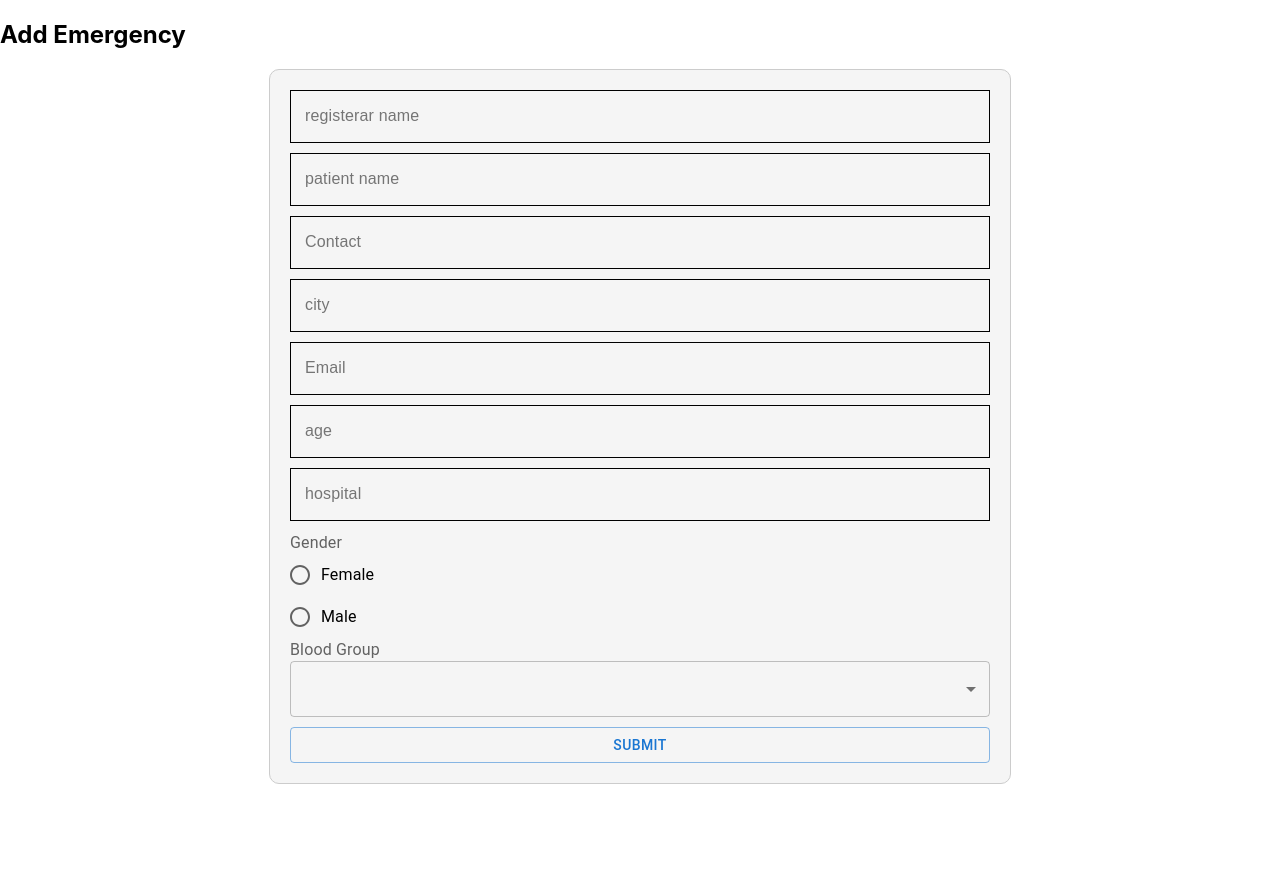
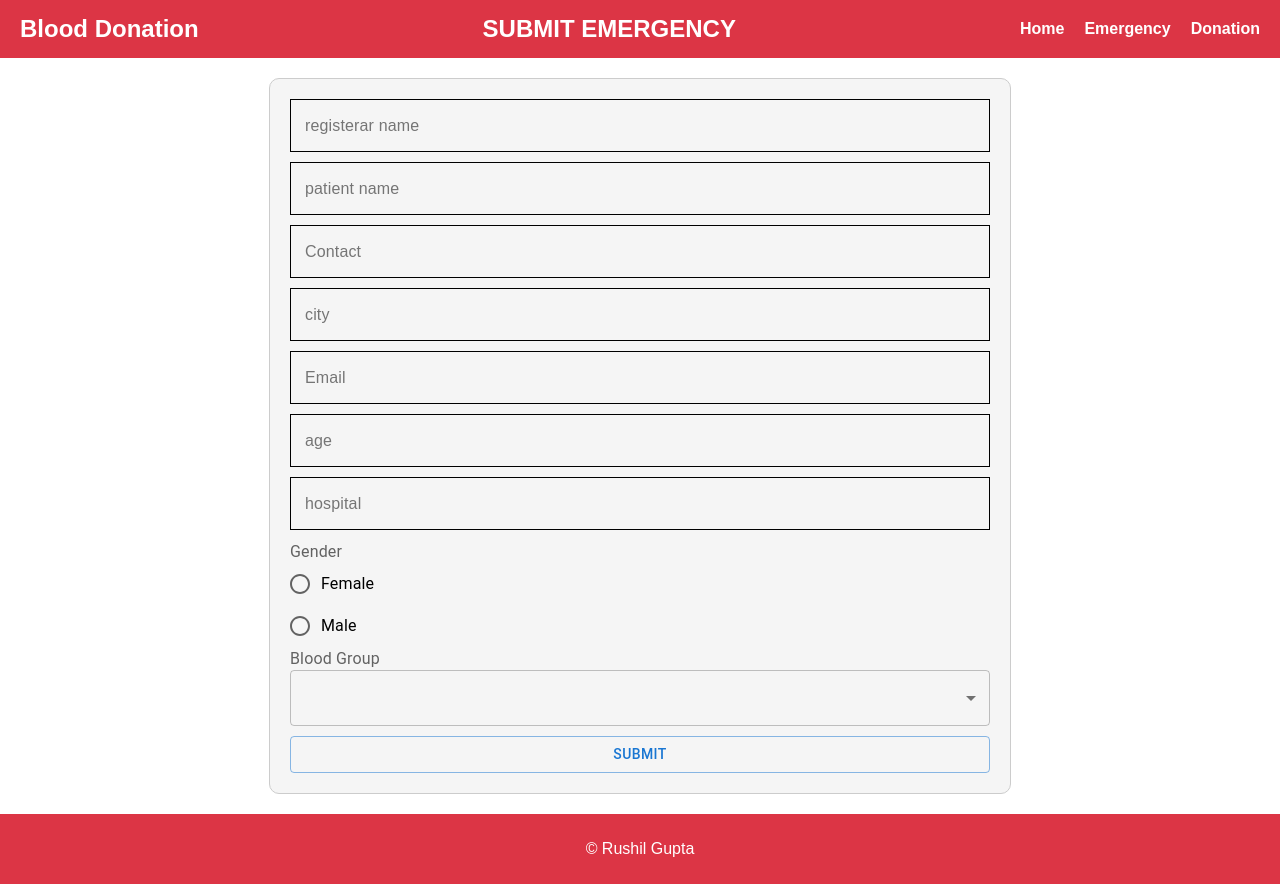
Before and after one commit to rushilguptaaipl/blood_donation_frontend, a React (Create React App) app: page /emergency in a window 1280 px wide. Before the commit the page ends 800 px from the top, so only its background shows below. Built offline with nearby package versions, Linux system fonts and the light colour scheme.

Commit message:
creted home page and header and footer

```diff
--- a/src/App.js
+++ b/src/App.js
@@ -1,7 +1,8 @@
 import './App.css';
 import Donation from './pages/donation/donation';
-import { Router, Routes , Route , BrowserRouter } from 'react-router-dom';
+import {Routes , Route , BrowserRouter } from 'react-router-dom';
 import Emergency from './pages/emergency/emergency';
+import Home from './pages/home/home'
 
 function App() {
   return (
@@ -11,6 +12,7 @@ function App() {
           <Routes>
             <Route path="/donation" element={<Donation />} />
             <Route path="/emergency" element={<Emergency />} />
+            <Route path="/" element={<Home />} />
           </Routes>
         </BrowserRouter>
       </div>
--- /dev/null
+++ b/src/components/footer.css
@@ -0,0 +1,6 @@
+.footer {
+    text-align: center;
+    padding: 10px;
+    background-color: #dc3545;
+    color: #fff;
+  }
--- /dev/null
+++ b/src/components/footer.jsx
@@ -0,0 +1,11 @@
+import "./footer.css"
+
+const Footer = () => {
+  return <>
+  <footer class="footer">
+    <p class="footer-text">© Rushil Gupta</p>
+  </footer>
+  </>;
+};
+
+export default Footer;
--- /dev/null
+++ b/src/components/navbar.css
@@ -0,0 +1,44 @@
+body {
+    margin: 0;
+    font-family: Arial, sans-serif;
+  }
+
+  .navbar {
+    background-color: #dc3545; /* Red color */
+    color: white;
+    display: flex;
+    justify-content: space-between;
+    align-items: center;
+    padding: 15px 20px;
+  }
+
+  .navbar-title {
+    margin: 0;
+    font-size: 24px;
+  }
+
+  .nav-links {
+    list-style-type: none;
+    margin: 0;
+    padding: 0;
+    display: flex;
+  }
+
+  .nav-links li {
+    margin-right: 20px;
+  }
+
+  .nav-links li:last-child {
+    margin-right: 0;
+  }
+
+  .nav-links li a {
+    text-decoration: none;
+    color: white;
+    font-weight: bold;
+    transition: color 0.3s;
+  }
+
+  .nav-links li a:hover {
+    color: #ffc107; /* Yellow color on hover */
+  }
--- /dev/null
+++ b/src/components/navbar.jsx
@@ -0,0 +1,26 @@
+import { Link } from "react-router-dom";
+import "./navbar.css";
+
+const Navbar = (props) => {
+  return (
+    <>
+      <nav class="navbar">
+        <h1 class="navbar-title">Blood Donation</h1>
+        <h5 class="navbar-title">{props.title}</h5>
+        <ul class="nav-links">
+          <li>
+            <Link to="/">Home</Link>
+          </li>
+          <li>
+            <Link to="/emergency">Emergency</Link>
+          </li>
+          <li>
+            <Link to="/donation">Donation</Link>
+          </li>
+        </ul>
+      </nav>
+    </>
+  );
+};
+
+export default Navbar;
--- a/src/pages/donation/donation.css
+++ b/src/pages/donation/donation.css
@@ -3,6 +3,8 @@ form {
     flex-direction: column;
     width: 700px;
     margin: 0 auto;
+    margin-top: 20px;
+    margin-bottom: 20px;
     padding: 20px;
     border: 1px solid #ccc;
     background-color: #f5f5f5;
--- a/src/pages/donation/donation.jsx
+++ b/src/pages/donation/donation.jsx
@@ -11,6 +11,8 @@ import swal from "sweetalert";
 import axios from "axios";
 import { useState } from "react";
 import "./donation.css";
+import Navbar from "../../components/navbar";
+import Footer from "../../components/footer"
 
 const Donation = () => {
   const initialFormData = {
@@ -91,7 +93,7 @@ const Donation = () => {
 
   return (
     <>
-      <h2>Add Donar</h2>
+      <Navbar title = "SUBMIT YOUR DETAILS"/>
       <form onSubmit={handleSubmit}>
         <input
           type="text"
@@ -113,7 +115,7 @@ const Donation = () => {
           value={formData.city}
         />
         <input
-          type="number"
+          type="text"
           label="Contact"
           className="inputField"
           onChange={handleChange}
@@ -213,6 +215,7 @@ const Donation = () => {
           Submit
         </Button>
       </form>
+      <Footer/>
     </>
   );
 };
--- a/src/pages/emergency/emergency.jsx
+++ b/src/pages/emergency/emergency.jsx
@@ -11,9 +11,11 @@ import swal from "sweetalert";
 import axios from "axios";
 import { useState } from "react";
 import "./emergency.css";
+import Navbar from "../../components/navbar";
+import Footer from "../../components/footer"
 
 const Emergency = () => {
-  const [formData, setFormData] = useState({
+  const initialFormDate = {
     registerar_name: "",
     patient_name: "",
     contact: "",
@@ -23,24 +25,36 @@ const Emergency = () => {
     email: "",
     age: "",
     hospital: "",
-  });
+  };
 
+  const [formData, setFormData] = useState(initialFormDate);
+
+  // handle change in form
   const handleChange = (e) => {
-    const { name, value } = e.target;
-    setFormData({
+    let { name, value } = e.target;
+
+    if (name === "age") value = Number(value);
+    if (name === "contact") value = Number(value);
+
+    return setFormData({
       ...formData,
       [name]: value,
     });
   };
 
+  // Handle the submit
   const handleSubmit = (e) => {
+    e.preventDefault();
 
-    formData.contact = Number(formData.contact)
-    formData.age = Number(formData.age)
-    console.log(formData);
-    e.preventDefault();
+    if (formData.contact.toString().trim().length !== 10) {
+      return swal({
+        title: "Contact must have 10 letters",
+        icon: "error",
+      });
+    }
+
     axios
-      .post("http://3.27.149.171/createEmergency", formData)
+      .post("http://localhost:3000/createEmergency", formData)
       .then((response) => {
         swal({
           title: response.data.message,
@@ -54,22 +68,12 @@ const Emergency = () => {
         });
         console.log(error);
       });
-    setFormData({
-        registerar_name: "",
-        patient_name: "",
-        contact: "",
-        city: "",
-        gender: "",
-        blood_group: "",
-        email: "",
-        age: "",
-        hospital: "",
-    });
+    return setFormData(initialFormDate);
   };
 
   return (
     <>
-      <h2>Add Emergency</h2>
+      <Navbar title = "SUBMIT EMERGENCY"/>
       <form onSubmit={handleSubmit}>
         <input
           type="text"
@@ -116,7 +120,7 @@ const Emergency = () => {
           name="email"
           value={formData.email}
         />
-         <input
+        <input
           type="text"
           label="age"
           className="inputField"
@@ -125,7 +129,7 @@ const Emergency = () => {
           name="age"
           value={formData.age}
         />
-         <input
+        <input
           type="text"
           label="hospital"
           className="inputField"
@@ -141,19 +145,19 @@ const Emergency = () => {
           name="radio-buttons-group"
         >
           <FormControlLabel
-            value="F"
+            value="FEMALE"
             name="gender"
             control={<Radio />}
             label="Female"
-            checked={formData.gender === "F"}
+            checked={formData.gender === "FEMALE"}
             onChange={handleChange}
           />
           <FormControlLabel
-            value="M"
+            value="MALE"
             name="gender"
             control={<Radio />}
             label="Male"
-            checked={formData.gender === "M"}
+            checked={formData.gender === "MALE"}
             onChange={handleChange}
           />
         </RadioGroup>
@@ -177,13 +181,11 @@ const Emergency = () => {
           <MenuItem value={"O-"}>O-</MenuItem>
         </Select>
 
-       {/* <button className="submit_btn"></button> */}
-
         <Button variant="outlined" type="submit" className="submit_btn">
           Submit
         </Button>
-
       </form>
+      <Footer/>
     </>
   );
 };
--- /dev/null
+++ b/src/pages/home/home.css
@@ -0,0 +1,50 @@
+.header {
+    background-color: #dc3545;
+    padding: 20px 0;
+    text-align: center;
+  }
+
+  .title {
+    margin: 0;
+    color: #fff;
+  }
+
+  .main {
+    padding: 20px;
+  }
+
+  .section {
+    background-color: #fff;
+    border-radius: 8px;
+    padding: 20px;
+    text-align: center;
+  }
+
+  .section-title {
+    margin-top: 0;
+  }
+
+  .section-text {
+    margin-bottom: 20px;
+  }
+
+  .buttons {
+    display: flex;
+    justify-content: center;
+  }
+
+  .button {
+    display: inline-block;
+    text-decoration: none;
+    background-color: #dc3545;
+    color: #fff;
+    font-size: 16px;
+    padding: 10px 20px;
+    border-radius: 4px;
+    margin-right: 10px;
+    transition: background-color 0.3s;
+  }
+
+  .button:hover {
+    background-color: #c82333;
+  }
--- /dev/null
+++ b/src/pages/home/home.jsx
@@ -0,0 +1,24 @@
+import { Link } from "react-router-dom";
+import Footer from "../../components/footer";
+import "./home.css";
+
+const Home = () => {
+  return <>
+  <header class="header">
+    <h1 class="title">Blood Donation</h1>
+  </header>
+
+  <main class="main">
+    <section class="section">
+      <h2 class="section-title">Welcome to Blood Donation Center</h2>
+      <p class="section-text">Donate blood and save lives!</p>
+      <div class="buttons">
+        <Link to="/emergency" class="button">Emergency</Link>
+        <Link to="/donation" class="button">Donation</Link>
+      </div>
+    </section>
+  </main>
+  <Footer/>
+  </>;
+};
+export default Home;
```
